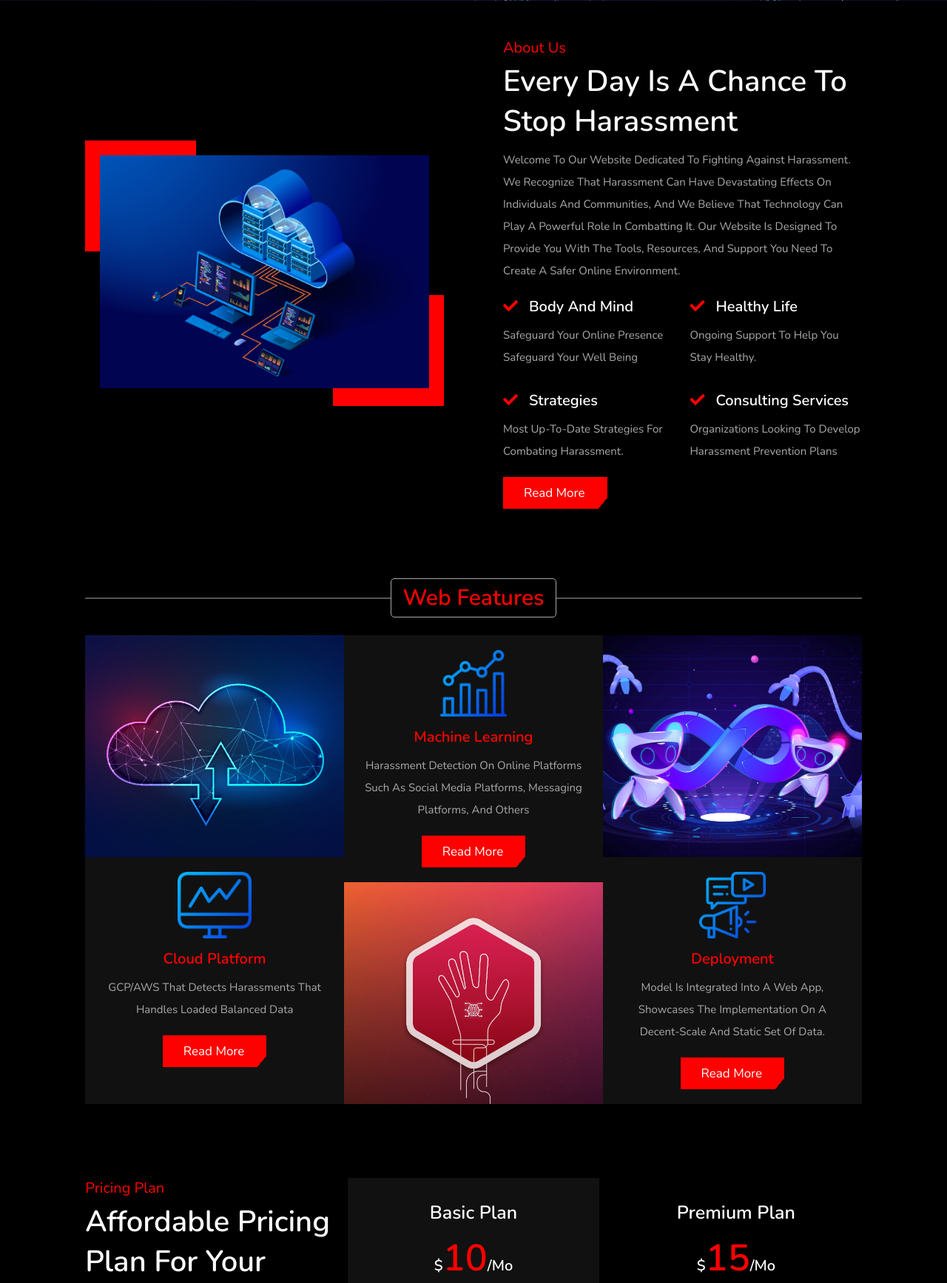
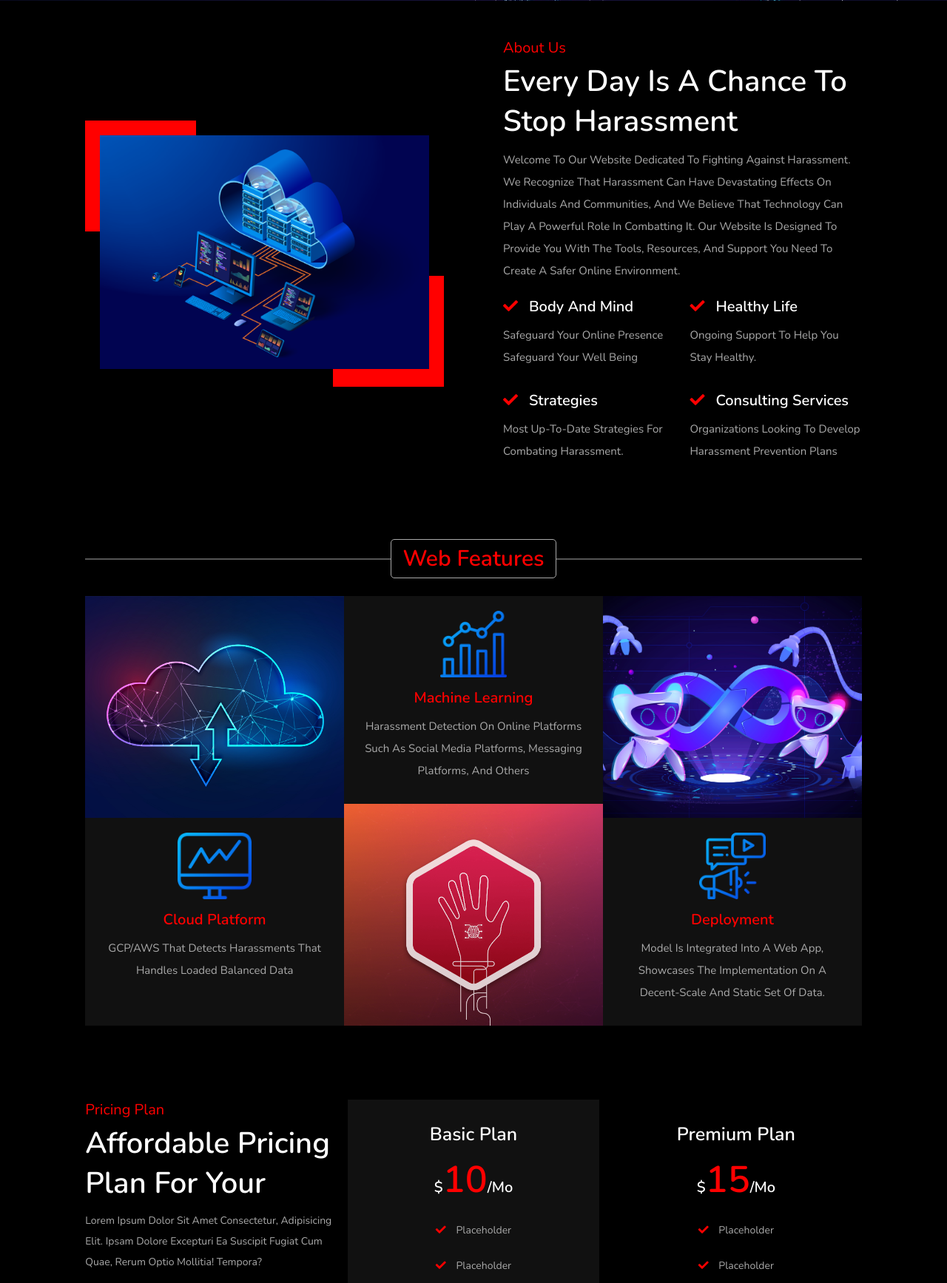
Before and after one commit to preethamcoder/Harassment-Detector, a Flask app: template templates/index.html in a window 1280 px wide. Shown: the part 609-2344 px from the top of the page at 74% size. Run offline with Flask 3, Linux system fonts and the light colour scheme; the template is opened without the code that fills it, so the values that code supplies are empty; parts of the project's set-up code (start-up, migrations or seed data) failed here and were passed over.

Commit message:
Removed Read More Buttons

```diff
--- a/templates/index.html
+++ b/templates/index.html
@@ -110,7 +110,7 @@
                 <p>organizations looking to develop harassment prevention plans</p>
             </div>
         </div>
-        <a href="#" class="btn">read more</a>
+
     </div>
 
 </section>
@@ -133,7 +133,7 @@
                 <img src="images/icon-1.png" alt="">
                 <h3>Cloud Platform</h3>
                 <p>GCP/AWS that detects harassments that handles loaded balanced data</p>
-                <a href="#" class="btn">read more</a>
+
             </div>
         </div>
 
@@ -145,7 +145,7 @@
                 <img src="images/icon-2.png" alt="">
                 <h3>Machine Learning</h3>
                 <p>Harassment Detection on online platforms such as social media platforms, messaging platforms, and others</p>
-                <a href="#" class="btn">read more</a>
+
             </div>
         </div>
 
@@ -157,7 +157,7 @@
                 <img src="images/icon-3.png" alt="">
                 <h3>Deployment</h3>
                 <p>model is integrated into a web app, showcases the implementation on a decent-scale and static set of data.</p>
-                <a href="#" class="btn">read more</a>
+
             </div>
         </div>
 
@@ -295,7 +295,7 @@
         <span>testimonials</span>
         <h3>what our mentors says</h3>
         <p>The testimonials are from our professors at GSU who have guided us for years and have also given us a critical role in understanding a path to success in career development and growth.</p>
-        <a href="#" class="btn">read more</a>
+
     </div>
 
     <div class="swiper review-slider">
```
